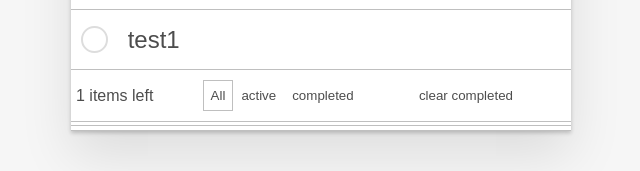
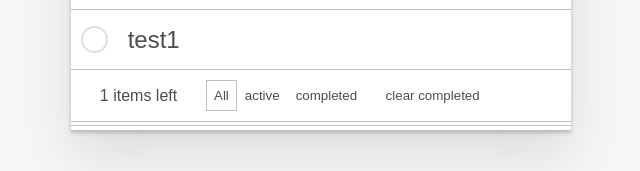
Before and after one commit to IlyassElarbaouti/todoList-react, a React app: page / in a window 1280 px wide. Shown: the part 256-427 px from the top of the page, without its empty margins (319-959 px from the left). Built offline with nearby package versions, Linux system fonts and the light colour scheme.

Commit message:
refactored

```diff
--- a/src/components/App/App.jsx
+++ b/src/components/App/App.jsx
@@ -3,8 +3,8 @@ import Form from '../Form/Form.jsx';
 import Filters from '../Filters/Filters.jsx';
 import TodoList from '../TodoList/TodoList.jsx';
 import './App.css';
-import Status from '/src/scripts/status.js';
-import todoListMock from '/src/scripts/todoListMock.js';
+import Status from '/src/constants/status.js';
+import todoListMock from '/src/constants/todoListMock.js';
 
 export default class App extends Component {
   constructor(props) {
--- a/src/components/Filters/Filters.css
+++ b/src/components/Filters/Filters.css
@@ -2,7 +2,7 @@
   width: 90%;
   display: flex;
   align-items: center;
-  justify-content: space-between;
+  justify-content: initial;
   padding: 10px 0;
 }
 
@@ -29,12 +29,16 @@
 }
 
 .count {
-  margin-left: 5px;
+ width: 30%;
+ text-align: center;
+}
+.filter__btns{
+  max-width: 40%;
+}
+.delete-complete{
+  width: 30%;
 }
 
-.unvisible {
-  visibility: hidden;
-}
 
 .checkbox {
   margin-right: 20px;
--- a/src/components/Filters/Filters.jsx
+++ b/src/components/Filters/Filters.jsx
@@ -23,7 +23,6 @@ export default class Filters extends Component {
           <span className="count">
             {this.getActiveTodos().length} items left
           </span>
-
           <div className="filter__btns">
             <button
               onClick={() => this.props.setStatus('all')}
@@ -52,14 +51,16 @@ export default class Filters extends Component {
               completed
             </button>
           </div>
-          <button
-            onClick={this.props.handleClearCompleted}
-            className={`delete-complete btn ${
-              this.getCompletedTodos().length === 0 ? 'unvisible' : ''
-            }`}
-          >
-            clear completed
-          </button>
+          {this.getCompletedTodos().length > 0 ? (
+            <button
+              onClick={this.props.handleClearCompleted}
+              className="delete-complete btn"
+            >
+              clear completed
+            </button>
+          ) : (
+            ''
+          )}
         </div>
         <div className="overlays">
           <div className="overlay1 overlay"></div>
--- /dev/null
+++ b/src/components/Todo/Todo.jsx
@@ -0,0 +1,27 @@
+import React, { Component } from 'react';
+
+export default class Todo extends Component {
+    constructor(props) {
+        super(props)
+
+    }
+  render() {
+      return (
+        <div className="todo">
+          <input
+            checked={this.props.todo.checked}
+            onChange={() => this.props.editTodo(this.props.todo.id)}
+            className="checkbox"
+            type="checkbox"
+          />
+          <h2 className="label">{this.props.todo.label}</h2>
+          <button
+            onClick={() => this.props.deleteTodo(this.props.todo.id)}
+            className="closeBtn"
+          >
+            x
+          </button>
+        </div>
+      );
+  }
+}
--- a/src/components/TodoList/TodoList.jsx
+++ b/src/components/TodoList/TodoList.jsx
@@ -1,4 +1,5 @@
 import React, { Component } from 'react';
+import Todo from '../Todo/Todo.jsx';
 import './TodoList.css';
 
 export default class TodoList extends Component {
@@ -21,21 +22,12 @@ export default class TodoList extends Component {
     return (
       <div className="todos">
         {this.getListToRender().map((todo) => (
-          <div key={todo.id} className="todo">
-            <input
-              checked={todo.checked}
-              onChange={() => this.props.editTodo(todo.id)}
-              className="checkbox"
-              type="checkbox"
-            />
-            <h2 className="label">{todo.label}</h2>
-            <button
-              onClick={() => this.props.deleteTodo(todo.id)}
-              className="closeBtn"
-            >
-              x
-            </button>
-          </div>
+          <Todo
+            key={todo.id}
+            deleteTodo={this.props.deleteTodo}
+            editTodo={this.props.editTodo}
+            todo={todo}
+          />
         ))}
       </div>
     );
```
Also changed, not shown: src/constants/status.js (renamed from src/scripts/status.js), src/constants/todoListMock.js (renamed from src/scripts/todoListMock.js).
